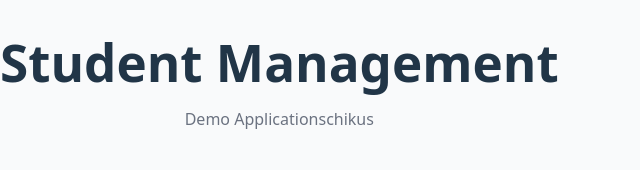
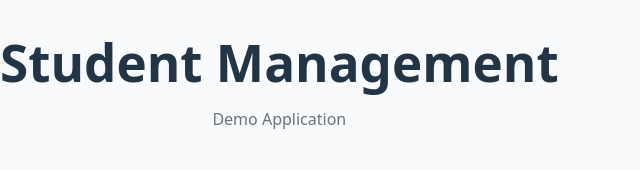
Before and after one commit to omsaimishra/Student-Management, a React (Vite) app in the folder frontend/: page / in a window 1280 px wide. Shown: the top 170 px of the page, without its empty margins (0-640 px from the left). Built offline with nearby package versions, Linux system fonts and the light colour scheme.

Commit message:
Update App.jsx

```diff
--- a/frontend/src/App.jsx
+++ b/frontend/src/App.jsx
@@ -68,7 +68,7 @@ const searchStudent = async () => {
   return (
     <div className="page">
       <h1>Student Management</h1>
-      <p className="subtitle">Demo Applicationschikus</p>
+      <p className="subtitle">Demo Application</p>
 
       <div className="grid">
         {/* ➕ Add Student */}
```
